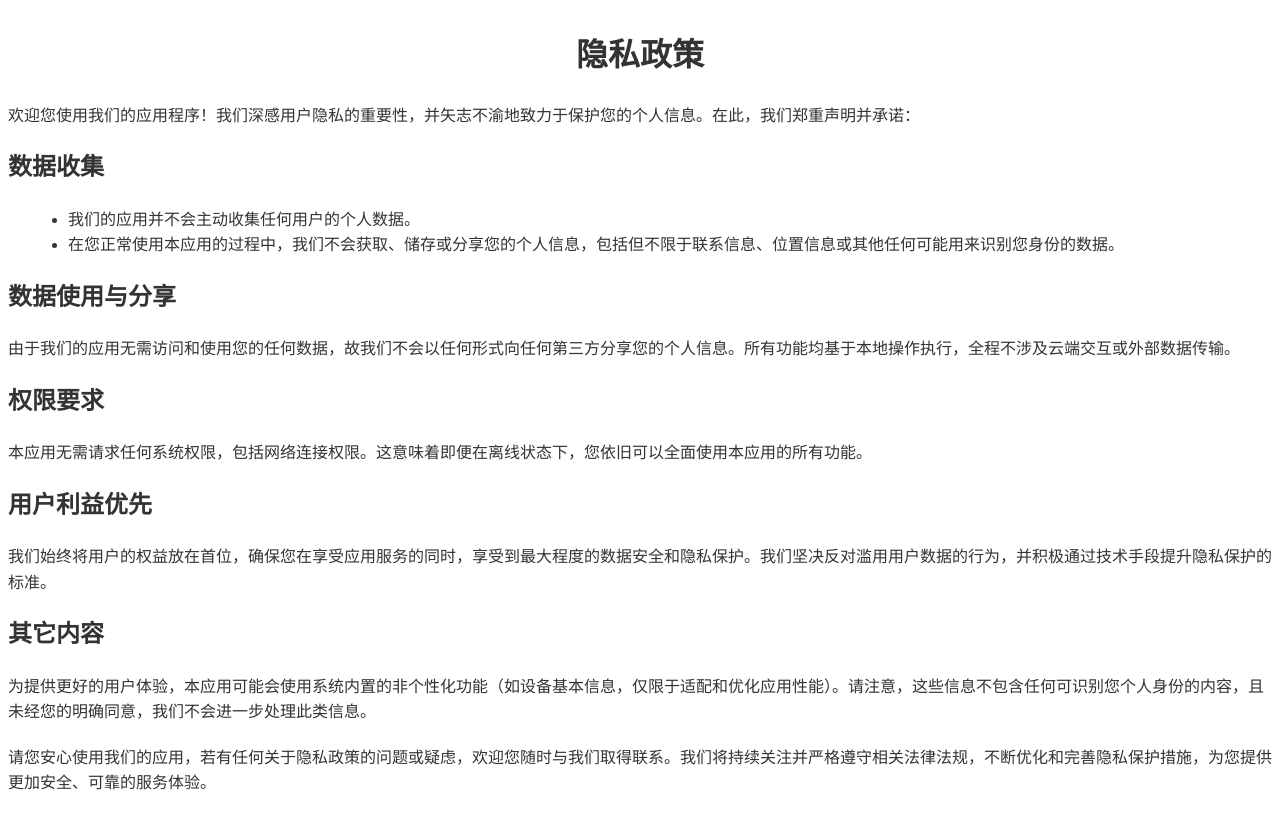
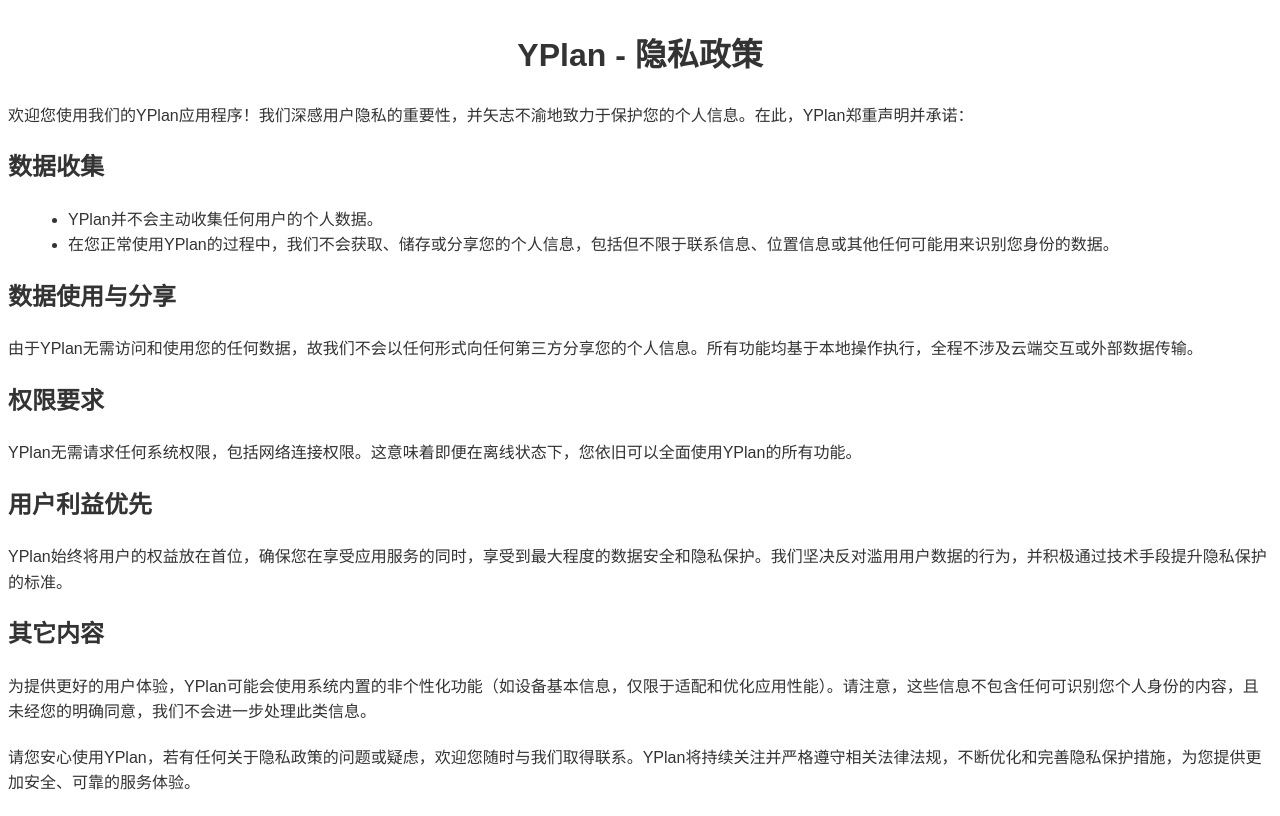
Before and after one commit to Wizardp007/YPlan, a plain HTML site: page index.html in a window 1280 px wide. Drawn offline with Linux system fonts and the light colour scheme.

Commit message:
Update index.html
update YPlan

```diff
--- a/index.html
+++ b/index.html
@@ -3,7 +3,7 @@
 <head>
     <meta charset="UTF-8">
     <meta name="viewport" content="width=device-width, initial-scale=1.0">
-    <title>隐私政策</title>
+    <title>YPlan - 隐私政策</title>
     <style>
         body {
             font-family: Arial, sans-serif;
@@ -25,27 +25,27 @@
     </style>
 </head>
 <body>
-    <h1>隐私政策</h1>
-    <p>欢迎您使用我们的应用程序！我们深感用户隐私的重要性，并矢志不渝地致力于保护您的个人信息。在此，我们郑重声明并承诺：</p>
+    <h1>YPlan - 隐私政策</h1>
+    <p>欢迎您使用我们的YPlan应用程序！我们深感用户隐私的重要性，并矢志不渝地致力于保护您的个人信息。在此，YPlan郑重声明并承诺：</p>
 
     <h2>数据收集</h2>
     <ul>
-        <li>我们的应用并不会主动收集任何用户的个人数据。</li>
-        <li>在您正常使用本应用的过程中，我们不会获取、储存或分享您的个人信息，包括但不限于联系信息、位置信息或其他任何可能用来识别您身份的数据。</li>
+        <li>YPlan并不会主动收集任何用户的个人数据。</li>
+        <li>在您正常使用YPlan的过程中，我们不会获取、储存或分享您的个人信息，包括但不限于联系信息、位置信息或其他任何可能用来识别您身份的数据。</li>
     </ul>
 
     <h2>数据使用与分享</h2>
-    <p>由于我们的应用无需访问和使用您的任何数据，故我们不会以任何形式向任何第三方分享您的个人信息。所有功能均基于本地操作执行，全程不涉及云端交互或外部数据传输。</p>
+    <p>由于YPlan无需访问和使用您的任何数据，故我们不会以任何形式向任何第三方分享您的个人信息。所有功能均基于本地操作执行，全程不涉及云端交互或外部数据传输。</p>
 
     <h2>权限要求</h2>
-    <p>本应用无需请求任何系统权限，包括网络连接权限。这意味着即便在离线状态下，您依旧可以全面使用本应用的所有功能。</p>
+    <p>YPlan无需请求任何系统权限，包括网络连接权限。这意味着即便在离线状态下，您依旧可以全面使用YPlan的所有功能。</p>
 
     <h2>用户利益优先</h2>
-    <p>我们始终将用户的权益放在首位，确保您在享受应用服务的同时，享受到最大程度的数据安全和隐私保护。我们坚决反对滥用用户数据的行为，并积极通过技术手段提升隐私保护的标准。</p>
+    <p>YPlan始终将用户的权益放在首位，确保您在享受应用服务的同时，享受到最大程度的数据安全和隐私保护。我们坚决反对滥用用户数据的行为，并积极通过技术手段提升隐私保护的标准。</p>
 
     <h2>其它内容</h2>
-    <p>为提供更好的用户体验，本应用可能会使用系统内置的非个性化功能（如设备基本信息，仅限于适配和优化应用性能）。请注意，这些信息不包含任何可识别您个人身份的内容，且未经您的明确同意，我们不会进一步处理此类信息。</p>
+    <p>为提供更好的用户体验，YPlan可能会使用系统内置的非个性化功能（如设备基本信息，仅限于适配和优化应用性能）。请注意，这些信息不包含任何可识别您个人身份的内容，且未经您的明确同意，我们不会进一步处理此类信息。</p>
 
-    <p>请您安心使用我们的应用，若有任何关于隐私政策的问题或疑虑，欢迎您随时与我们取得联系。我们将持续关注并严格遵守相关法律法规，不断优化和完善隐私保护措施，为您提供更加安全、可靠的服务体验。</p>
+    <p>请您安心使用YPlan，若有任何关于隐私政策的问题或疑虑，欢迎您随时与我们取得联系。YPlan将持续关注并严格遵守相关法律法规，不断优化和完善隐私保护措施，为您提供更加安全、可靠的服务体验。</p>
 </body>
 </html>
```
